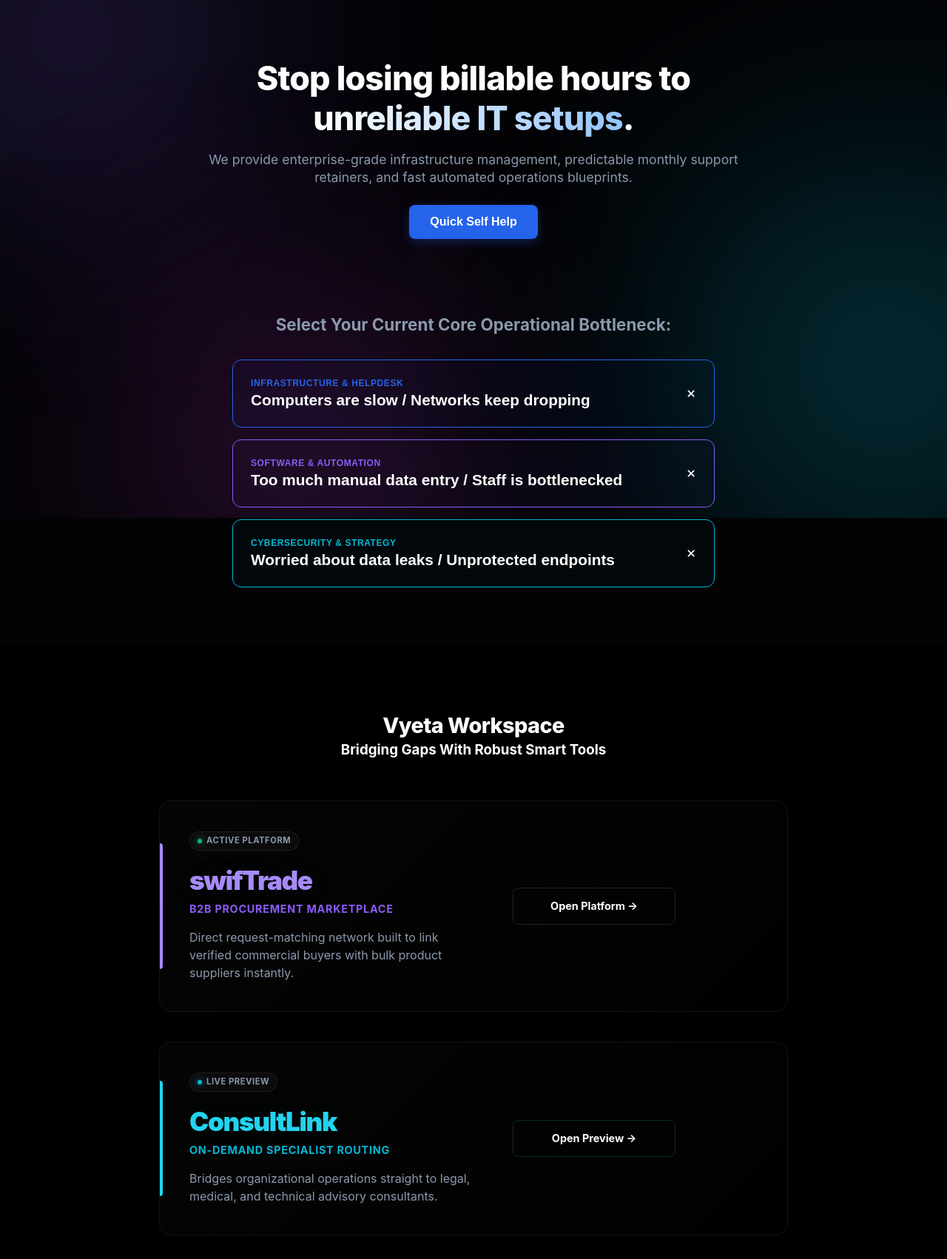
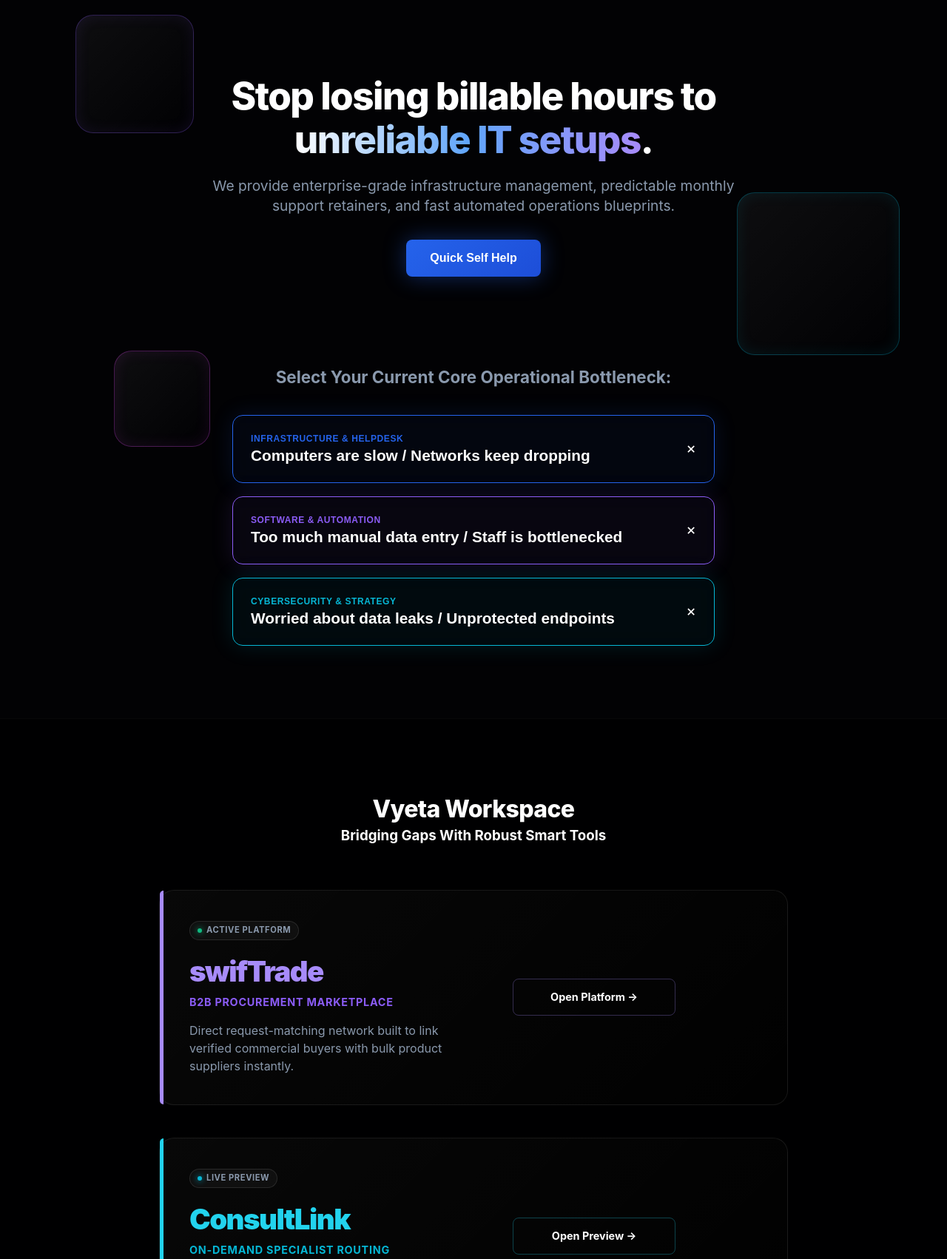
Before and after one commit to vyetasolutions/Vyeta-Digital-Solutions, a plain HTML site: page index.html in a window 1280 px wide. Shown: the part 100-1802 px from the top of the page at 74% size. Drawn offline with Linux system fonts and the light colour scheme.

Commit message:
Update index.html

```diff
--- a/index.html
+++ b/index.html
@@ -7,7 +7,7 @@
   <style>
     /* --- DESIGN SYSTEM --- */
     :root {
-      --bg: #030305; /* Deepened for maximum contrast with glass layers */
+      --bg: #020204;
       --text: #ffffff;
       --text-muted: #8a99ad;
       --blue: #2563eb;
@@ -16,10 +16,10 @@
       --magenta: #d946ef;
       --green: #10b981;
 
-      /* Glassmorphic Core Specifications */
-      --glass-bg: rgba(255, 255, 255, 0.02);
-      --glass-border: rgba(255, 255, 255, 0.06);
-      --glass-blur: blur(14px);
+      /* Amplified Glassmorphic Core Specifications */
+      --glass-bg: rgba(255, 255, 255, 0.03);
+      --glass-border: rgba(255, 255, 255, 0.08);
+      --glass-blur: blur(16px);
 
       /* Product Specific Brand Colors */
       --swiftrade-glow: #a78bfa;
@@ -38,8 +38,8 @@
       position: relative;
     }
 
-    /* --- PARALLAX AMBIENT BACKGROUND ENGINE --- */
-    .parallax-bg-wrapper {
+    /* --- HYPER-DOPAMINE PARALLAX & MATRIX GRID ENGINE --- */
+    .space-matrix-wrapper {
       position: fixed;
       top: 0;
       left: 0;
@@ -48,54 +48,78 @@
       z-index: -1;
       overflow: hidden;
       pointer-events: none;
+      perspective: 1000px;
     }
 
-    .parallax-orb {
+    /* Moving Retro-Cyber Grid Line Layer */
+    .cyber-grid {
       position: absolute;
-      border-radius: 50%;
-      filter: blur(140px);
-      opacity: 0.25;
+      top: -50%;
+      left: -50%;
+      width: 200%;
+      height: 200%;
+      background-image:
+        linear-gradient(rgba(255, 255, 255, 0.03) 1px, transparent 1px),
+        linear-gradient(90deg, rgba(255, 255, 255, 0.03) 1px, transparent 1px);
+      background-size: 60px 60px;
+      transform: rotateX(60deg);
+      transform-origin: center top;
       will-change: transform;
-      transform: translate3d(0, 0, 0); /* Forces hardware acceleration */
     }
 
-    /* Target Placement & Branding Colors for Orbs */
-    .orb-purple {
-      width: 450px;
-      height: 450px;
-      background: var(--purple);
-      top: -10%;
-      left: -10%;
+    /* High-Definition Sharp Geometric Parallax Objects */
+    .parallax-shape {
+      position: absolute;
+      border: 1px solid rgba(255, 255, 255, 0.15);
+      background: linear-gradient(135deg, rgba(255, 255, 255, 0.05) 0%, rgba(255, 255, 255, 0) 100%);
+      backdrop-filter: blur(4px);
+      border-radius: 24px;
+      will-change: transform;
+      box-shadow: 0 20px 40px rgba(0,0,0,0.4);
     }
 
-    .orb-cyan {
-      width: 550px;
-      height: 550px;
-      background: var(--cyan);
-      top: 40%;
-      right: -15%;
+    .shape-1 {
+      width: 160px;
+      height: 160px;
+      top: 15%;
+      left: 8%;
+      border-color: rgba(139, 92, 246, 0.3);
+      box-shadow: inset 0 0 20px rgba(139, 92, 246, 0.1);
+      transform: rotate(15deg);
     }
 
-    .orb-magenta {
-      width: 400px;
-      height: 400px;
-      background: var(--magenta);
-      bottom: -10%;
-      left: 15%;
+    .shape-2 {
+      width: 220px;
+      height: 220px;
+      top: 45%;
+      right: 5%;
+      border-color: rgba(6, 182, 212, 0.3);
+      box-shadow: inset 0 0 20px rgba(6, 182, 212, 0.1);
+      transform: rotate(-25deg);
     }
 
-    /* --- CASCADING SCROLL MOTION ENGINE (FOREGROUND REVEAL) --- */
+    .shape-3 {
+      width: 130px;
+      height: 130px;
+      bottom: 12%;
+      left: 12%;
+      border-color: rgba(217, 70, 239, 0.3);
+      box-shadow: inset 0 0 20px rgba(217, 70, 239, 0.1);
+      transform: rotate(45deg);
+    }
+
+    /* --- CASCADING SCROLL MOTION ENGINE --- */
     .reveal {
       opacity: 0;
-      transform: translateY(24px);
-      transition: opacity 0.7s cubic-bezier(0.16, 1, 0.3, 1),
-                  transform 0.7s cubic-bezier(0.16, 1, 0.3, 1);
+      transform: translateY(30px) scale(0.98);
+      transition: opacity 0.8s cubic-bezier(0.16, 1, 0.3, 1),
+                  transform 0.8s cubic-bezier(0.16, 1, 0.3, 1);
       will-change: transform, opacity;
     }
 
     .reveal.active {
       opacity: 1;
-      transform: translateY(0);
+      transform: translateY(0) scale(1);
     }
 
     .reveal.staggered {
@@ -108,7 +132,7 @@
       top: 0;
       width: 100%;
       z-index: 100;
-      background: rgba(3, 3, 5, 0.75);
+      background: rgba(2, 2, 4, 0.75);
       backdrop-filter: var(--glass-blur);
       -webkit-backdrop-filter: var(--glass-blur);
       border-bottom: 1px solid var(--glass-border);
@@ -139,11 +163,13 @@
       text-decoration: none;
       cursor: pointer;
       border: none;
+      transition: transform 0.2s;
     }
+    .cta-nav-btn:hover { transform: scale(1.05); }
 
     /* --- HERO --- */
     .hero {
-      padding: 180px 24px 60px 24px;
+      padding: 200px 24px 80px 24px;
       text-align: center;
       max-width: 800px;
       margin: 0 auto;
@@ -151,39 +177,44 @@
       z-index: 2;
     }
     .hero h1 {
-      font-size: 2.8rem;
+      font-size: 3.2rem;
       font-weight: 800;
-      letter-spacing: -0.02em;
-      margin-bottom: 16px;
-      line-height: 1.2;
+      letter-spacing: -0.03em;
+      margin-bottom: 20px;
+      line-height: 1.15;
     }
     .hero h1 span {
-      background: linear-gradient(to right, #ffffff, #93c5fd);
+      background: linear-gradient(90deg, #ffffff, #60a5fa, #a78bfa);
       -webkit-background-clip: text;
       -webkit-text-fill-color: transparent;
     }
     .hero p {
       color: var(--text-muted);
-      font-size: 1.1rem;
-      margin-bottom: 24px;
+      font-size: 1.2rem;
+      margin-bottom: 32px;
     }
     .btn-primary {
       display: inline-block;
-      background: var(--blue);
+      background: linear-gradient(135deg, var(--blue) 0%, #1d4ed8 100%);
       color: white;
-      padding: 14px 28px;
+      padding: 16px 32px;
       border-radius: 8px;
-      font-weight: 600;
+      font-weight: 700;
       text-decoration: none;
-      box-shadow: 0 4px 14px rgba(37, 99, 235, 0.3);
+      box-shadow: 0 0 30px rgba(37, 99, 235, 0.4);
       border: none;
       cursor: pointer;
       font-size: 1rem;
+      transition: all 0.3s cubic-bezier(0.16, 1, 0.3, 1);
+    }
+    .btn-primary:hover {
+      transform: translateY(-2px);
+      box-shadow: 0 0 45px rgba(37, 99, 235, 0.6);
     }
 
-    /* --- INTERACTIVE ACTIONABLE ACCORDIONS (GLASS) --- */
+    /* --- ACCORDIONS (INTERACTIVE GLASS) --- */
     .engine-section {
-      padding: 40px 24px 60px 24px;
+      padding: 40px 24px 80px 24px;
       max-width: 700px;
       margin: 0 auto;
       position: relative;
@@ -193,7 +224,7 @@
       font-size: 1.4rem;
       font-weight: 700;
       text-align: center;
-      margin-bottom: 32px;
+      margin-bottom: 36px;
       color: var(--text-muted);
     }
 
@@ -202,14 +233,15 @@
       backdrop-filter: var(--glass-blur);
       -webkit-backdrop-filter: var(--glass-blur);
       border: 1px solid var(--glass-border);
-      border-radius: 12px;
-      margin-bottom: 16px;
+      border-radius: 14px;
+      margin-bottom: 18px;
       overflow: hidden;
-      transition: border 0.3s ease, background 0.3s ease;
+      transition: all 0.3s cubic-bezier(0.16, 1, 0.3, 1);
     }
     .accordion-item:hover {
-      border-color: rgba(255, 255, 255, 0.15);
-      background: rgba(255, 255, 255, 0.04);
+      border-color: rgba(255, 255, 255, 0.2);
+      background: rgba(255, 255, 255, 0.05);
+      transform: translateY(-2px);
     }
 
     .accordion-trigger {
@@ -223,8 +255,10 @@
       justify-content: space-between;
       align-items: center;
     }
-    .trigger-content {
-      pointer-events: none;
+    .trigger-content h3 {
+      font-size: 1.3rem;
+      font-weight: 800;
+      color: var(--text);
     }
     .trigger-content .pain-label {
       font-size: 0.75rem;
@@ -233,31 +267,25 @@
       letter-spacing: 0.05em;
       margin-bottom: 4px;
     }
-    .trigger-content h3 {
-      font-size: 1.3rem;
-      font-weight: 800;
-      color: var(--text);
-    }
     .accordion-icon {
       font-size: 1.5rem;
       color: var(--text-muted);
       transition: transform 0.3s ease;
-      pointer-events: none;
     }
 
-    .accordion-item.active[data-type="downtime"] { border-color: var(--blue); background: rgba(37, 99, 235, 0.03); }
-    .accordion-item.active[data-type="manual"] { border-color: var(--purple); background: rgba(139, 92, 246, 0.03); }
-    .accordion-item.active[data-type="security"] { border-color: var(--cyan); background: rgba(6, 182, 212, 0.03); }
+    .accordion-item.active[data-type="downtime"] { border-color: var(--blue); background: rgba(37, 99, 235, 0.05); box-shadow: 0 0 30px rgba(37, 99, 235, 0.15); }
+    .accordion-item.active[data-type="manual"] { border-color: var(--purple); background: rgba(139, 92, 246, 0.05); box-shadow: 0 0 30px rgba(139, 92, 246, 0.15); }
+    .accordion-item.active[data-type="security"] { border-color: var(--cyan); background: rgba(6, 182, 212, 0.05); box-shadow: 0 0 30px rgba(6, 182, 212, 0.15); }
 
     .accordion-content {
       max-height: 0;
       overflow: hidden;
-      transition: max-height 0.35s cubic-bezier(0.16, 1, 0.3, 1);
+      transition: max-height 0.4s cubic-bezier(0.16, 1, 0.3, 1);
     }
 
     .content-inner { padding: 0 24px 24px 24px; }
     .solution-box {
-      border-left: 2px solid rgba(255, 255, 255, 0.1);
+      border-left: 2px solid rgba(255, 255, 255, 0.15);
       padding-left: 16px;
       margin-bottom: 24px;
     }
@@ -267,7 +295,7 @@
       display: grid;
       grid-template-columns: 1fr auto;
       align-items: center;
-      padding: 12px 0;
+      padding: 14px 0;
       border-top: 1px solid rgba(255, 255, 255, 0.05);
     }
     .tier-info h4 { font-size: 0.95rem; font-weight: 700; }
@@ -277,37 +305,37 @@
       font-weight: 700;
       color: var(--text);
       text-decoration: none;
-      background: rgba(255, 255, 255, 0.05);
-      padding: 6px 12px;
+      background: rgba(255, 255, 255, 0.06);
+      padding: 8px 16px;
       border-radius: 6px;
       transition: all 0.2s ease;
     }
-    .tier-link:hover { background: white; color: black; }
+    .tier-link:hover { background: white; color: black; transform: scale(1.05); }
     .accordion-item.active .accordion-icon { transform: rotate(45deg); color: white; }
 
-    /* --- HIGH-CHARACTER PRODUCTS SECTION (GLASS) --- */
+    /* --- ECOSYSTEM SECTION --- */
     .ecosystem-section {
-      background-color: rgba(1, 1, 2, 0.7);
-      backdrop-filter: blur(10px);
-      -webkit-backdrop-filter: blur(10px);
-      padding: 90px 24px;
+      background-color: rgba(1, 1, 2, 0.8);
+      backdrop-filter: blur(14px);
+      -webkit-backdrop-filter: blur(14px);
+      padding: 100px 24px;
       border-top: 1px solid rgba(255, 255, 255, 0.03);
       position: relative;
       z-index: 2;
     }
     .ecosystem-container { max-width: 850px; margin: 0 auto; }
-    .ecosystem-header { text-align: center; margin-bottom: 54px; }
-    .ecosystem-header h2 { font-size: 1.8rem; font-weight: 800; letter-spacing: -0.02em; }
+    .ecosystem-header { text-align: center; margin-bottom: 60px; }
+    .ecosystem-header h2 { font-size: 2rem; font-weight: 800; letter-spacing: -0.02em; }
 
-    .product-showcase { display: flex; flex-direction: column; gap: 40px; }
+    .product-showcase { display: flex; flex-direction: column; gap: 44px; }
 
     .platform-row {
       position: relative;
-      background: linear-gradient(135deg, rgba(255, 255, 255, 0.02) 0%, rgba(255, 255, 255, 0.005) 100%);
+      background: linear-gradient(135deg, rgba(255, 255, 255, 0.03) 0%, rgba(255, 255, 255, 0.005) 100%);
       backdrop-filter: var(--glass-blur);
       -webkit-backdrop-filter: var(--glass-blur);
       border: 1px solid var(--glass-border);
-      border-radius: 16px;
+      border-radius: 20px;
       padding: 40px;
       display: grid;
       grid-template-columns: 1.2fr 1fr;
@@ -316,15 +344,15 @@
       transition: all 0.4s cubic-bezier(0.16, 1, 0.3, 1);
     }
     .platform-row::before {
-      content: ""; position: absolute; left: 0; top: 20%; bottom: 20%; width: 4px; border-radius: 0 4px 4px 0; transition: all 0.4s ease;
+      content: ""; position: absolute; left: 0; top: 0; bottom: 0; width: 5px; border-radius: 20px 0 0 20px; transition: all 0.4s ease;
     }
-    .product-title { font-size: 2.2rem; font-weight: 900; letter-spacing: -0.04em; margin-bottom: 4px; }
+    .product-title { font-size: 2.4rem; font-weight: 900; letter-spacing: -0.04em; margin-bottom: 4px; }
     .platform-row .tagline { font-size: 0.9rem; font-weight: 700; text-transform: uppercase; letter-spacing: 0.05em; margin-bottom: 16px; }
     .platform-row .description { font-size: 1rem; color: var(--text-muted); line-height: 1.5; }
 
     .status-pill {
       display: inline-flex; align-items: center; gap: 6px; padding: 4px 10px; border-radius: 99px; font-size: 0.7rem; font-weight: 700;
-      text-transform: uppercase; letter-spacing: 0.05em; background: rgba(255, 255, 255, 0.03); border: 1px solid rgba(255, 255, 255, 0.08);
+      text-transform: uppercase; letter-spacing: 0.05em; background: rgba(255, 255, 255, 0.04); border: 1px solid rgba(255, 255, 255, 0.1);
       color: var(--text-muted); margin-bottom: 16px;
     }
     .status-dot { width: 6px; height: 6px; border-radius: 50%; }
@@ -335,36 +363,51 @@
       width: 100%; max-width: 220px;
     }
 
-    /* Product States and Glow Configurations */
-    .row-swiftrade .product-title { color: var(--swiftrade-glow); text-shadow: 0 0 35px rgba(167, 139, 250, 0.1); }
+    /* Intensified Dynamic Row Glow Configurations */
+    .row-swiftrade .product-title { color: var(--swiftrade-glow); }
     .row-swiftrade .tagline { color: #8b5cf6; }
     .row-swiftrade::before { background: var(--swiftrade-glow); }
-    .row-swiftrade .platform-btn { border: 1px solid rgba(167, 139, 250, 0.2); }
+    .row-swiftrade .platform-btn { border: 1px solid rgba(167, 139, 250, 0.3); }
     .row-swiftrade .status-dot { background: var(--green); box-shadow: 0 0 8px var(--green); }
-    .row-swiftrade:hover { border-color: rgba(167, 139, 250, 0.3); background: rgba(167, 139, 250, 0.02); }
-    .row-swiftrade:hover .platform-btn { background: var(--swiftrade-glow); color: #000; border-color: var(--swiftrade-glow); box-shadow: 0 4px 15px rgba(167, 139, 250, 0.3); }
+    .row-swiftrade:hover {
+      border-color: rgba(167, 139, 250, 0.4);
+      background: rgba(167, 139, 250, 0.03);
+      box-shadow: 0 0 50px rgba(167, 139, 250, 0.15);
+      transform: translateY(-4px) scale(1.01);
+    }
+    .row-swiftrade:hover .platform-btn { background: var(--swiftrade-glow); color: #000; border-color: var(--swiftrade-glow); box-shadow: 0 0 25px rgba(167, 139, 250, 0.5); }
 
-    .row-consultlink .product-title { color: var(--consultlink-glow); text-shadow: 0 0 35px rgba(34, 211, 238, 0.1); }
+    .row-consultlink .product-title { color: var(--consultlink-glow); }
     .row-consultlink .tagline { color: #06b6d4; }
     .row-consultlink::before { background: var(--consultlink-glow); }
-    .row-consultlink .platform-btn { border: 1px solid rgba(34, 211, 238, 0.2); }
+    .row-consultlink .platform-btn { border: 1px solid rgba(34, 211, 238, 0.3); }
     .row-consultlink .status-dot { background: var(--cyan); box-shadow: 0 0 8px var(--cyan); }
-    .row-consultlink:hover { border-color: rgba(34, 211, 238, 0.3); background: rgba(34, 211, 238, 0.02); }
-    .row-consultlink:hover .platform-btn { background: var(--consultlink-glow); color: #000; border-color: var(--consultlink-glow); box-shadow: 0 4px 15px rgba(34, 211, 238, 0.3); }
+    .row-consultlink:hover {
+      border-color: rgba(34, 211, 238, 0.4);
+      background: rgba(34, 211, 238, 0.03);
+      box-shadow: 0 0 50px rgba(34, 211, 238, 0.15);
+      transform: translateY(-4px) scale(1.01);
+    }
+    .row-consultlink:hover .platform-btn { background: var(--consultlink-glow); color: #000; border-color: var(--consultlink-glow); box-shadow: 0 0 25px rgba(34, 211, 238, 0.5); }
 
-    .row-pulse .product-title { color: var(--pulse-glow); text-shadow: 0 0 35px rgba(244, 114, 182, 0.1); }
+    .row-pulse .product-title { color: var(--pulse-glow); }
     .row-pulse .tagline { color: #d946ef; }
     .row-pulse::before { background: var(--pulse-glow); }
-    .row-pulse .platform-btn { border: 1px solid rgba(244, 114, 182, 0.2); }
+    .row-pulse .platform-btn { border: 1px solid rgba(244, 114, 182, 0.3); }
     .row-pulse .status-dot { background: var(--magenta); box-shadow: 0 0 8px var(--magenta); }
-    .row-pulse:hover { border-color: rgba(244, 114, 182, 0.3); background: rgba(244, 114, 182, 0.02); }
-    .row-pulse:hover .platform-btn { background: var(--pulse-glow); color: #000; border-color: var(--pulse-glow); box-shadow: 0 4px 15px rgba(244, 114, 182, 0.3); }
+    .row-pulse:hover {
+      border-color: rgba(244, 114, 182, 0.4);
+      background: rgba(244, 114, 182, 0.03);
+      box-shadow: 0 0 50px rgba(244, 114, 182, 0.15);
+      transform: translateY(-4px) scale(1.01);
+    }
+    .row-pulse:hover .platform-btn { background: var(--pulse-glow); color: #000; border-color: var(--pulse-glow); box-shadow: 0 0 25px rgba(244, 114, 182, 0.5); }
 
-    /* --- GLASS DIAGNOSTIC MODAL ENGINE --- */
+    /* --- DIAGNOSTIC MODAL CONTAINER --- */
     .modal-overlay {
       position: fixed;
       top: 0; left: 0; width: 100%; height: 100%;
-      background: rgba(3, 3, 5, 0.85); /* Solid dark tint background behind the glass layer prevents multi-layer rendering lag */
+      background: rgba(2, 2, 4, 0.9);
       z-index: 1000;
       display: flex;
       align-items: center;
@@ -376,15 +419,15 @@
     .modal-overlay.open { opacity: 1; pointer-events: auto; }
 
     .wizard-card {
-      background: rgba(13, 13, 18, 0.4);
-      backdrop-filter: blur(28px);
-      -webkit-backdrop-filter: blur(28px);
+      background: rgba(13, 13, 18, 0.5);
+      backdrop-filter: blur(30px);
+      -webkit-backdrop-filter: blur(30px);
       border: 1px solid var(--glass-border);
-      border-radius: 16px;
+      border-radius: 20px;
       width: 100%;
       max-width: 580px;
       position: relative;
-      box-shadow: 0 30px 60px rgba(0, 0, 0, 0.5);
+      box-shadow: 0 30px 60px rgba(0, 0, 0, 0.7);
       display: flex;
       flex-direction: column;
       max-height: 85vh;
@@ -411,26 +454,24 @@
     .wizard-card h3 { font-size: 1.4rem; font-weight: 800; margin-bottom: 8px; letter-spacing: -0.01em; }
     .wizard-card .step-subtitle { color: var(--text-muted); font-size: 0.9rem; margin-bottom: 24px; }
 
-    /* Options Buttons (Glass Style) */
     .wizard-options { display: flex; flex-direction: column; gap: 12px; }
     .opt-btn {
       background: rgba(255, 255, 255, 0.02);
       border: 1px solid rgba(255, 255, 255, 0.05);
-      border-radius: 10px;
-      padding: 16px; text-align: left; color: white;
+      border-radius: 12px;
+      padding: 18px; text-align: left; color: white;
       font-size: 0.95rem; font-weight: 600; cursor: pointer;
       display: flex; justify-content: space-between; align-items: center;
       transition: all 0.2s ease;
     }
-    .opt-btn:hover { background: rgba(255, 255, 255, 0.06); border-color: rgba(255, 255, 255, 0.2); }
-    .opt-btn::after { content: "→"; opacity: 0.3; transition: transform 0.2s; }
+    .opt-btn:hover { background: rgba(255, 255, 255, 0.06); border-color: rgba(255, 255, 255, 0.25); transform: translateX(2px); }
+    .opt-btn::after { content: "→"; opacity: 0.4; transition: transform 0.2s; }
     .opt-btn:hover::after { opacity: 1; transform: translateX(4px); }
 
-    /* Solution Box Inside Glass */
     .diagnostic-result {
       background: rgba(37, 99, 235, 0.05);
       border: 1px solid rgba(37, 99, 235, 0.2);
-      border-radius: 10px; padding: 20px; margin-bottom: 24px;
+      border-radius: 12px; padding: 20px; margin-bottom: 24px;
     }
     .diagnostic-result h4 { font-size: 1.05rem; margin-bottom: 12px; color: #93c5fd; font-weight: 700; }
     .diagnostic-result p { font-size: 0.95rem; color: #cbd5e1; line-height: 1.6; }
@@ -446,7 +487,7 @@
       padding: 20px 32px 32px 32px;
       background: transparent;
       border-top: 1px solid var(--glass-border);
-      border-radius: 0 0 16px 16px;
+      border-radius: 0 0 20px 20px;
       display: none;
     }
     .wizard-sticky-bottom.visible { display: block; }
@@ -455,41 +496,32 @@
     .esc-btn {
       display: flex; align-items: center; justify-content: center; gap: 8px;
       padding: 14px; border-radius: 8px; text-decoration: none; font-size: 0.9rem; font-weight: 700;
+      transition: transform 0.2s;
     }
-    .esc-whatsapp { background: #25d366; color: black; }
-    .esc-whatsapp:hover { background: #20ba5a; }
-    .esc-email { background: white; color: black; }
-    .esc-email:hover { background: #e2e8f0; }
+    .esc-btn:hover { transform: scale(1.02); }
+    .esc-whatsapp { background: #25d366; color: black; box-shadow: 0 4px 15px rgba(37, 211, 102, 0.3); }
+    .esc-email { background: white; color: black; box-shadow: 0 4px 15px rgba(255, 255, 255, 0.15); }
 
-    @keyframes fadeIn { from { opacity: 0; transform: translateY(4px); } to { opacity: 1; transform: translateY(0); } }
+    @keyframes fadeIn { from { opacity: 0; transform: translateY(6px); } to { opacity: 1; transform: translateY(0); } }
 
-    footer { padding: 40px 24px; text-align: center; color: var(--text-muted); font-size: 0.8rem; border-top: 1px solid rgba(255, 255, 255, 0.05); position: relative; z-index: 2; }
+    footer { padding: 45px 24px; text-align: center; color: var(--text-muted); font-size: 0.8rem; border-top: 1px solid rgba(255, 255, 255, 0.05); position: relative; z-index: 2; }
 
     @media (max-width: 768px) {
-      .hero h1 { font-size: 2.2rem; }
-      .trigger-content h3 { font-size: 1.1rem; }
+      .hero h1 { font-size: 2.4rem; }
       .platform-row { grid-template-columns: 1fr; gap: 24px; padding: 32px 24px; }
       .platform-btn { max-width: 1000px; }
-
-      .wizard-card {
-        max-height: 92vh;
-        margin-top: auto;
-      }
-      .wizard-scroll-container { padding: 24px 20px 16px 20px; }
-      .wizard-sticky-bottom { padding: 16px 20px 24px 20px; }
-      .escalate-actions { grid-template-columns: 1fr; gap: 10px; }
-
-      .parallax-orb { filter: blur(90px); opacity: 0.18; } /* Lighter rendering for mobile battery optimization */
+      .parallax-shape { display: none; } /* Drops heavy geometry layouts on low-power mobile viewports */
     }
   </style>
 </head>
 <body>
 
-  <!-- PARALLAX BACKGROUND ELEMENT WRAPPER -->
-  <div class="parallax-bg-wrapper">
-    <div class="parallax-orb orb-purple" data-speed="0.15"></div>
-    <div class="parallax-orb orb-cyan" data-speed="-0.08"></div>
-    <div class="parallax-orb orb-magenta" data-speed="0.2"></div>
+  <!-- HIGH-STIMULUS CYBER BACKGROUND GRID & GEOMETRY LAYER -->
+  <div class="space-matrix-wrapper">
+    <div class="cyber-grid" id="matrixGrid"></div>
+    <div class="parallax-shape shape-1" data-speed="0.25"></div>
+    <div class="parallax-shape shape-2" data-speed="-0.15"></div>
+    <div class="parallax-shape shape-3" data-speed="0.35"></div>
   </div>
 
   <!-- NAVIGATION -->
@@ -665,7 +697,7 @@
     </div>
   </section>
 
-  <!-- WIZARD DIAGNOSTIC ENGINE MODAL -->
+  <!-- DIAGNOSTIC ENGINE MODAL -->
   <div class="modal-overlay" id="auditModal">
     <div class="wizard-card">
       <button class="close-wizard" id="closeModalBtn">&times;</button>
@@ -752,27 +784,29 @@
     <p>&copy; 2026 Vyeta. Built for performance.</p>
   </footer>
 
-  <!-- SCRIPT ENGINE -->
+  <!-- HIGH-PERFORMANCE SCRIPT ENGINE -->
   <script>
-    // --- PERFORMANCE OPTIMIZED PARALLAX ENGINE ---
-    const orbs = document.querySelectorAll('.parallax-orb');
+    const grid = document.getElementById('matrixGrid');
+    const shapes = document.querySelectorAll('.parallax-shape');
 
     window.addEventListener('scroll', () => {
-      // requestAnimationFrame handles the calculations at exactly the screen's refresh rate (e.g., 60Hz/120Hz)
       window.requestAnimationFrame(() => {
         const scrolled = window.pageYOffset;
 
-        orbs.forEach(orb => {
-          const speed = parseFloat(orb.getAttribute('data-speed'));
+        // Matrix Grid Scrolling Distortion Acceleration
+        grid.style.transform = `rotateX(60deg) translateY(${scrolled * 0.4}px)`;
+
+        // Geometric Parallax Shifting
+        shapes.forEach(shape => {
+          const speed = parseFloat(shape.getAttribute('data-speed'));
           const yPos = scrolled * speed;
-          // translate3d bypasses the CPU and renders directly via GPU to preserve glassmorphism frame rates
-          orb.style.transform = `translate3d(0, ${yPos}px, 0)`;
+          shape.style.transform = `translate3d(0, ${yPos}px, 0)`;
         });
       });
-    }, { passive: true }); // passive: true ensures scrolling response remains completely instantaneous
+    }, { passive: true });
 
     // --- REVEAL ON SCROLL ENGINE ---
-    const revealOptions = { root: null, rootMargin: '0px', threshold: 0.15 };
+    const revealOptions = { root: null, rootMargin: '0px', threshold: 0.12 };
     const revealObserver = new IntersectionObserver((entries, observer) => {
       entries.forEach(entry => {
         if (entry.isIntersecting) {
```
